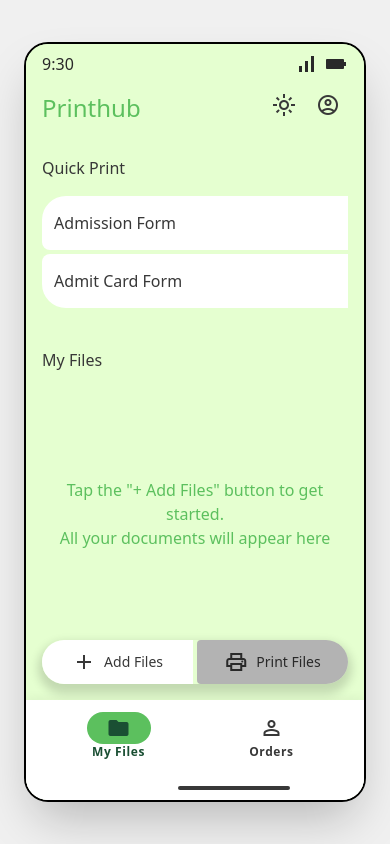
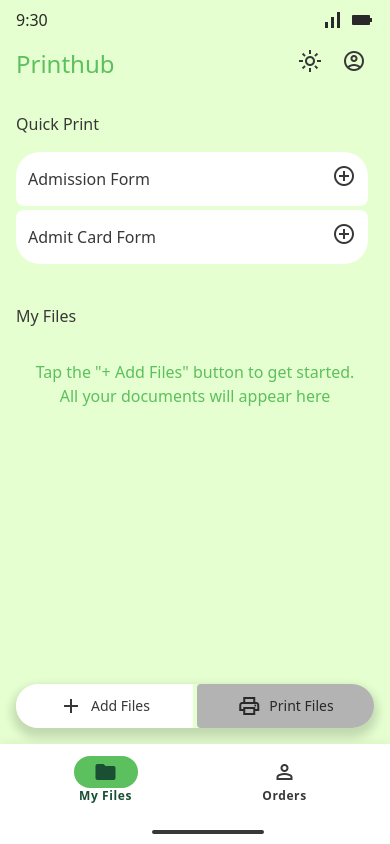
Before and after one commit to IshadP/Printhub-Protoype, a Next.js app: page / in a window 390 px wide. Built offline with nearby package versions, Linux system fonts and the light colour scheme.

Commit message:
added responsive ness

```diff
--- a/src/app/checkout/page.js
+++ b/src/app/checkout/page.js
@@ -57,7 +57,7 @@
 
     return (
         <div className="flex min-h-screen items-center justify-center bg-surface-dim">
-            <div className="aspect-270/600 border-2 h-[90vh] rounded-3xl overflow-hidden relative flex flex-col bg-primary-container shadow-2xl">
+            <div className="w-full h-full min-h-screen md:min-h-0 md:w-auto md:aspect-270/600 md:h-[90vh] md:border-2 md:rounded-3xl overflow-hidden relative flex flex-col bg-primary-container shadow-none md:shadow-2xl">
                 <TopBar />
 
                 <div className="flex-1 overflow-y-auto p-4 flex flex-col">
--- a/src/app/orders/page.js
+++ b/src/app/orders/page.js
@@ -11,7 +11,7 @@
 
   return (
     <div className="flex min-h-screen items-center justify-center bg-surface-dim">
-      <div className="aspect-270/600 border-2 h-[90vh] rounded-3xl overflow-hidden relative flex flex-col bg-primary-container shadow-2xl">
+      <div className="w-full h-full min-h-screen md:min-h-0 md:w-auto md:aspect-270/600 md:h-[90vh] md:border-2 md:rounded-3xl overflow-hidden relative flex flex-col bg-primary-container shadow-none md:shadow-2xl">
         <TopBar title="My Orders" showBackButton={false} />
 
         <div className="flex-1 overflow-y-auto p-4 flex flex-col gap-2">
--- a/src/app/page.js
+++ b/src/app/page.js
@@ -63,7 +63,7 @@
 
   return (
     <div className="flex min-h-screen items-center justify-center bg-surface-dim">
-      <div className="aspect-270/600 border-2 h-[90vh] rounded-3xl overflow-hidden relative flex flex-col justify-start top-0 bg-primary-container shadow-2xl">
+      <div className="w-full h-full min-h-screen md:min-h-0 md:w-auto md:aspect-270/600 md:h-[90vh] md:border-2 md:rounded-3xl overflow-hidden relative flex flex-col justify-start top-0 bg-primary-container shadow-none md:shadow-2xl">
         <TopBar
           title={isSelectionMode ? `${cart.length} Selected` : "Printhub"}
           showBackButton={isSelectionMode}
--- a/src/app/upload/page.js
+++ b/src/app/upload/page.js
@@ -74,7 +74,7 @@
     return (
         <div className="flex min-h-screen items-center justify-center bg-surface-dim gap-12">
             {/* Phone Frame */}
-            <div className="aspect-270/600 border-2 h-[90vh] rounded-3xl overflow-hidden relative flex flex-col justify-start top-0 bg-primary-container shadow-2xl">
+            <div className="w-full h-full min-h-screen md:min-h-0 md:w-auto md:aspect-270/600 md:h-[90vh] md:border-2 md:rounded-3xl overflow-hidden relative flex flex-col justify-start top-0 bg-primary-container shadow-none md:shadow-2xl">
                 <TopBar
                     title="Printhub"
                     showBackButton={false}
```
